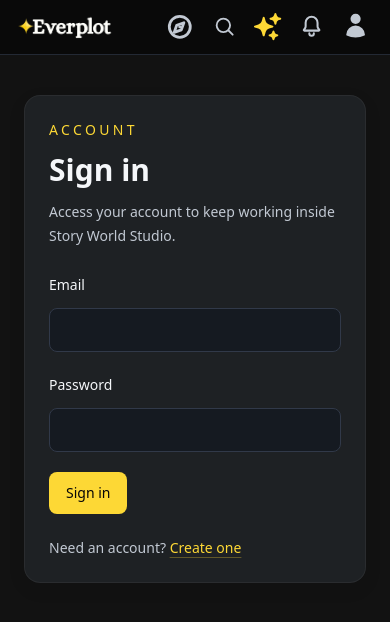
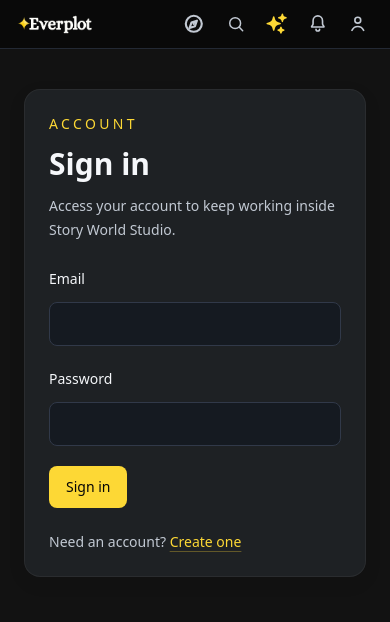
Before and after one commit to JackieGreenlea/dream-gens, a Next.js app: page /auth/sign-in in a window 390 px wide. Shown: the top 622 px of the page. Built offline with nearby package versions, Linux system fonts and the light colour scheme; no server answers.

Commit message:
checkpoint after mobile UI updates

```diff
--- a/app/page.tsx
+++ b/app/page.tsx
@@ -74,9 +74,9 @@
             />
           </div>
 
-          <div className="relative z-10 flex min-h-[360px] items-center px-5 py-4 sm:min-h-[430px] sm:px-8 sm:py-6 lg:min-h-[500px] lg:px-10 lg:py-8">
+          <div className="relative z-10 flex min-h-[290px] items-center px-3 py-2.5 sm:min-h-[430px] sm:px-8 sm:py-6 lg:min-h-[500px] lg:px-10 lg:py-8">
             <div className="space-y-5">
-              <div className="w-full rounded-[1.4rem] bg-[linear-gradient(135deg,rgba(13,16,20,0.52)_0%,rgba(13,16,20,0.28)_100%)] px-5 py-6 sm:max-w-xl sm:px-8 sm:py-8">
+              <div className="w-full rounded-[1.4rem] bg-[linear-gradient(135deg,rgba(13,16,20,0.52)_0%,rgba(13,16,20,0.28)_100%)] px-4 py-4 sm:max-w-xl sm:px-8 sm:py-8">
                 <div className="space-y-5">
                   <h1 className="max-w-none text-[2.65rem] font-semibold leading-[0.94] tracking-[-0.045em] text-foreground sm:max-w-md sm:text-5xl sm:leading-[0.96] lg:text-[3.55rem] lg:leading-[0.95]">
                     Step into a world of your own imagination.
--- a/components/auth/auth-header.tsx
+++ b/components/auth/auth-header.tsx
@@ -22,7 +22,7 @@
     <svg
       aria-hidden="true"
       viewBox="0 0 24 24"
-      className="h-[1.7rem] w-[1.7rem]"
+      className="h-[1.35rem] w-[1.35rem] sm:h-[1.7rem] sm:w-[1.7rem]"
       fill="none"
       stroke="currentColor"
       strokeWidth="1.8"
@@ -40,14 +40,15 @@
     <svg
       aria-hidden="true"
       viewBox="0 0 24 24"
-      className="h-[1.7rem] w-[1.7rem]"
-      fill="currentColor"
+      className="h-[1.35rem] w-[1.35rem] sm:h-[1.7rem] sm:w-[1.7rem]"
+      fill="none"
+      stroke="currentColor"
+      strokeWidth="1.8"
+      strokeLinecap="round"
+      strokeLinejoin="round"
     >
-      <path
-        fillRule="evenodd"
-        d="M7.5 6a4.5 4.5 0 1 1 9 0 4.5 4.5 0 0 1-9 0ZM3.751 20.105a8.25 8.25 0 0 1 16.498 0 .75.75 0 0 1-.437.695A18.683 18.683 0 0 1 12 22.5c-2.786 0-5.433-.608-7.812-1.7a.75.75 0 0 1-.437-.695Z"
-        clipRule="evenodd"
-      />
+      <circle cx="12" cy="8" r="3.25" />
+      <path d="M5.5 19.25c1.37-2.76 3.84-4.25 6.5-4.25s5.13 1.49 6.5 4.25" />
     </svg>
   );
 }
@@ -57,7 +58,7 @@
     <svg
       aria-hidden="true"
       viewBox="0 0 24 24"
-      className="h-[2.1rem] w-[2.1rem]"
+      className="h-[1.6rem] w-[1.6rem] sm:h-[2.1rem] sm:w-[2.1rem]"
       fill="none"
       stroke="currentColor"
       strokeWidth="2"
@@ -76,7 +77,7 @@
     <svg
       aria-hidden="true"
       viewBox="0 0 24 24"
-      className="h-[1.55rem] w-[1.55rem]"
+      className="h-[1.25rem] w-[1.25rem] sm:h-[1.55rem] sm:w-[1.55rem]"
       fill="none"
       stroke="currentColor"
       strokeWidth="1.8"
@@ -94,7 +95,7 @@
     <svg
       aria-hidden="true"
       viewBox="0 0 24 24"
-      className={`h-[1.95rem] w-[1.95rem] ${className}`.trim()}
+      className={`h-[1.45rem] w-[1.45rem] sm:h-[1.95rem] sm:w-[1.95rem] ${className}`.trim()}
       fill="currentColor"
     >
       <path
@@ -107,7 +108,7 @@
 }
 
 function headerActionButtonClasses() {
-  return "inline-flex h-9 w-9 items-center justify-center rounded-lg border border-transparent bg-transparent text-secondary transition hover:bg-surface hover:text-foreground";
+  return "inline-flex h-8 w-8 items-center justify-center rounded-lg border border-transparent bg-transparent text-secondary transition hover:bg-surface hover:text-foreground sm:h-9 sm:w-9";
 }
 
 export function AuthHeader({ user, identity }: AuthHeaderProps) {
@@ -176,14 +177,14 @@
 
   return (
     <header className="sticky top-0 z-50 border-b border-line/80 bg-night/75 backdrop-blur">
-      <div className="flex w-full items-center gap-3 px-4 py-2 sm:px-8 lg:mx-auto lg:grid lg:min-h-[58px] lg:max-w-[1440px] lg:grid-cols-[auto_minmax(0,40rem)_auto] lg:items-center lg:gap-6 lg:px-8 lg:py-0">
+      <div className="flex w-full items-center gap-2.5 px-4 py-1.5 sm:gap-3 sm:px-8 sm:py-2 lg:mx-auto lg:grid lg:min-h-[58px] lg:max-w-[1440px] lg:grid-cols-[auto_minmax(0,40rem)_auto] lg:items-center lg:gap-6 lg:px-8 lg:py-0">
         <div className="flex min-w-0 items-center justify-start">
           <Link
             href="/"
-            className="inline-flex h-8 items-center sm:h-9"
+            className="inline-flex h-7 items-center sm:h-9"
             aria-label="Everplot home"
           >
-            <Image src={logo} alt="Everplot" className="h-6 w-auto sm:h-7 md:h-7" priority />
+            <Image src={logo} alt="Everplot" className="h-[1.2rem] w-auto sm:h-7 md:h-7" priority />
           </Link>
         </div>
 
@@ -194,7 +195,7 @@
 
           <ButtonLink
             href="/create"
-            className="h-9 w-9 gap-2 !border-transparent !bg-transparent px-0 py-0 !text-[#fdd835] hover:!bg-[#fdd835]/10 hover:!text-[#fdd835] md:h-9 md:w-auto md:!border-transparent md:!bg-transparent md:px-4 md:!text-[#fdd835] md:hover:!bg-[#fdd835]/10 md:hover:!text-[#fdd835]"
+            className="h-8 w-8 gap-2 !border-transparent !bg-transparent px-0 py-0 !text-[#fdd835] hover:!bg-[#fdd835]/10 hover:!text-[#fdd835] md:h-9 md:w-auto md:!border-transparent md:!bg-transparent md:px-4 md:!text-[#fdd835] md:hover:!bg-[#fdd835]/10 md:hover:!text-[#fdd835]"
             aria-label="Create Story"
           >
             <span className="md:hidden">
```
